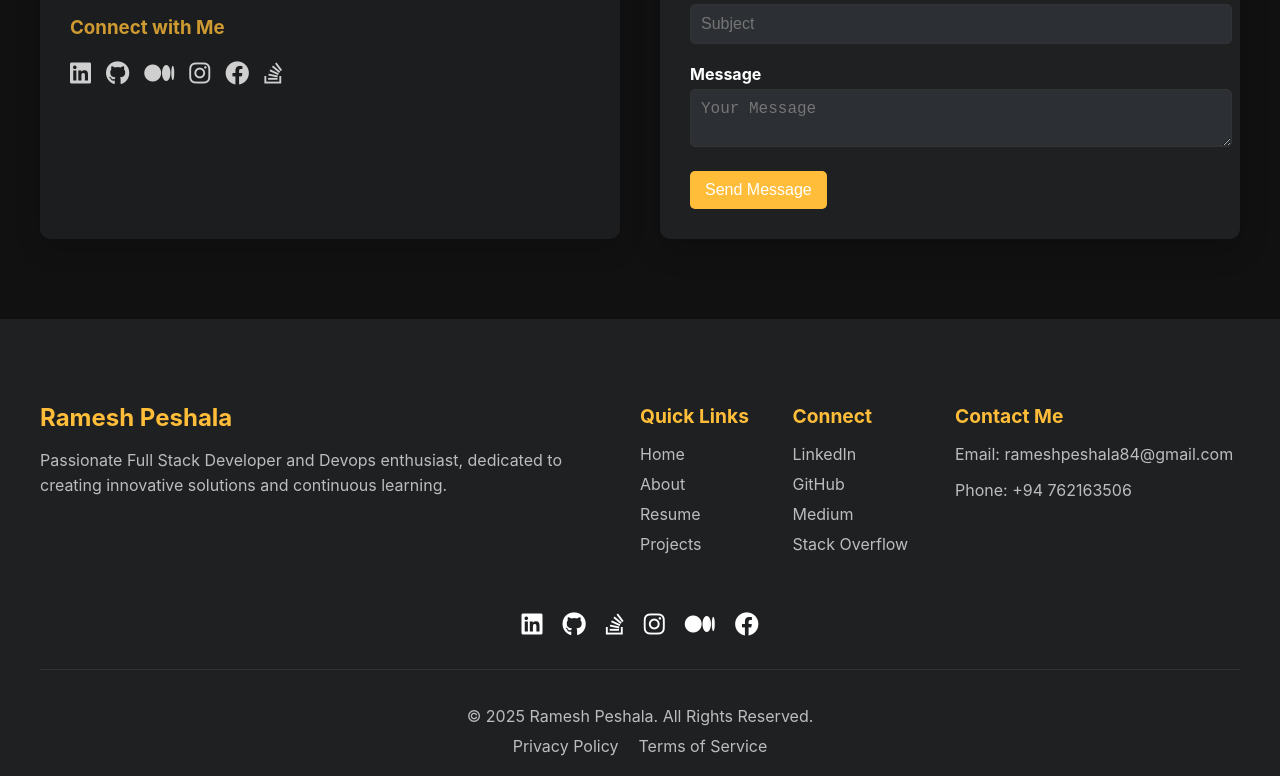
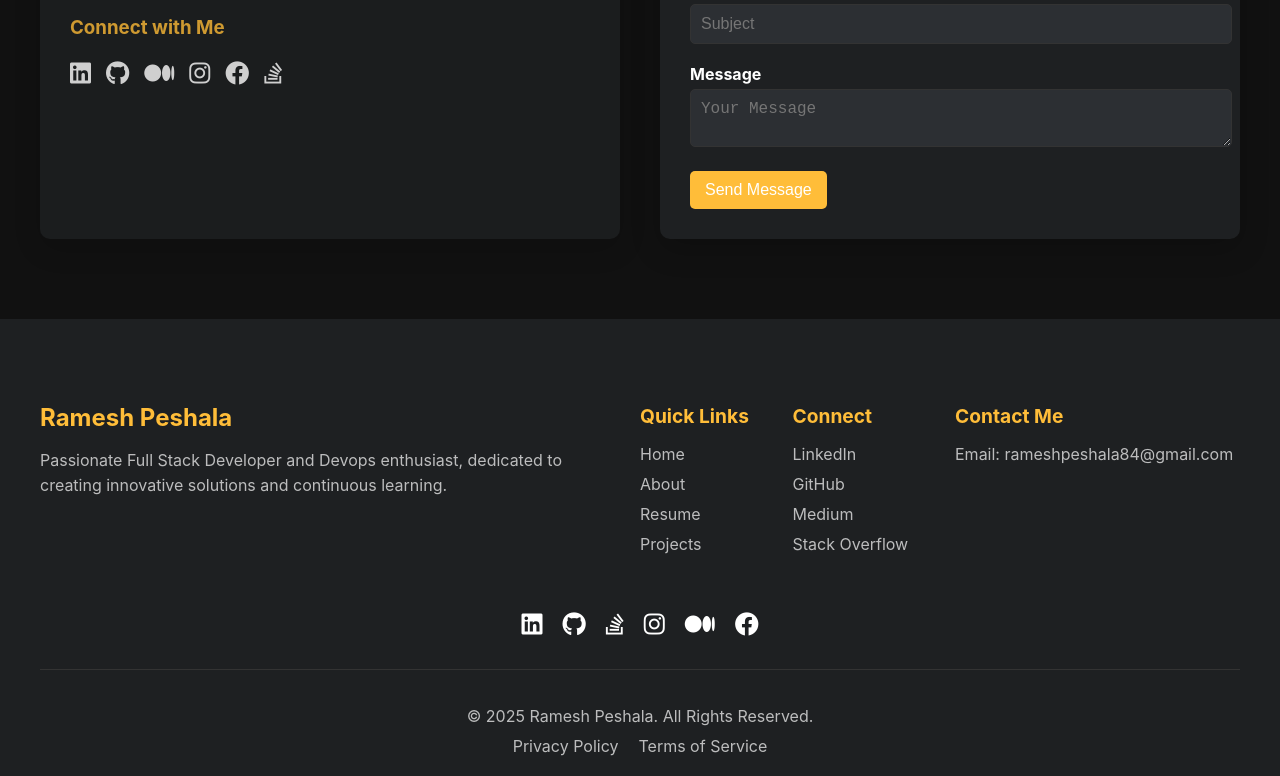
Before and after one commit to Peshala84/modern-porthfolio, a React (Create React App) app: page / in a window 1280 px wide. Shown: the part 7996-8772 px from the top of the page. Built offline with nearby package versions, Linux system fonts and the light colour scheme.

Commit message:
remove phone number from footer contact section

```diff
--- a/src/components/Footer/Footer.js
+++ b/src/components/Footer/Footer.js
@@ -89,7 +89,6 @@ function Footer() {
           <div className="footer-contact">
             <h4>Contact Me</h4>
             <p>Email: rameshpeshala84@gmail.com</p>
-            <p>Phone: +94 762163506</p>
           </div>
         </div>
 
```
